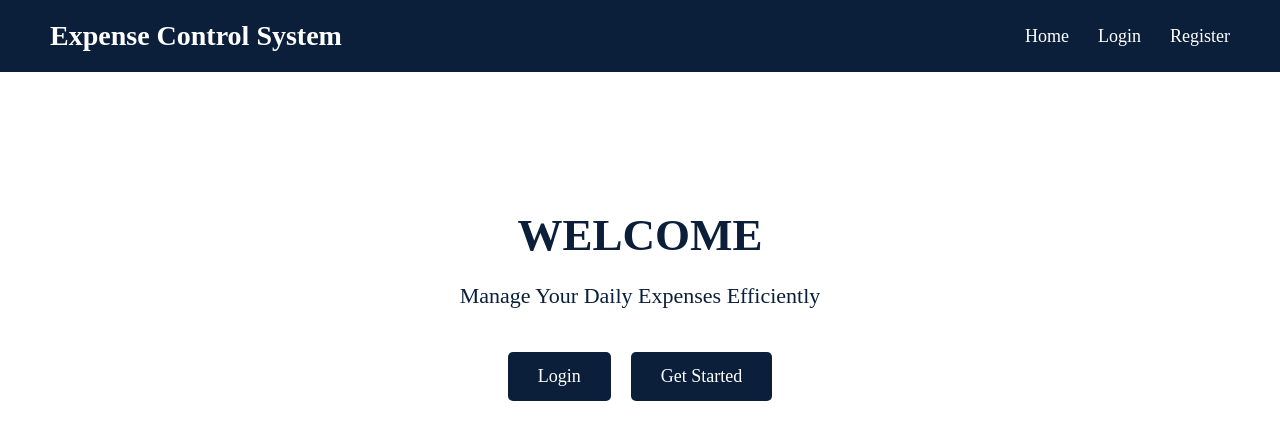
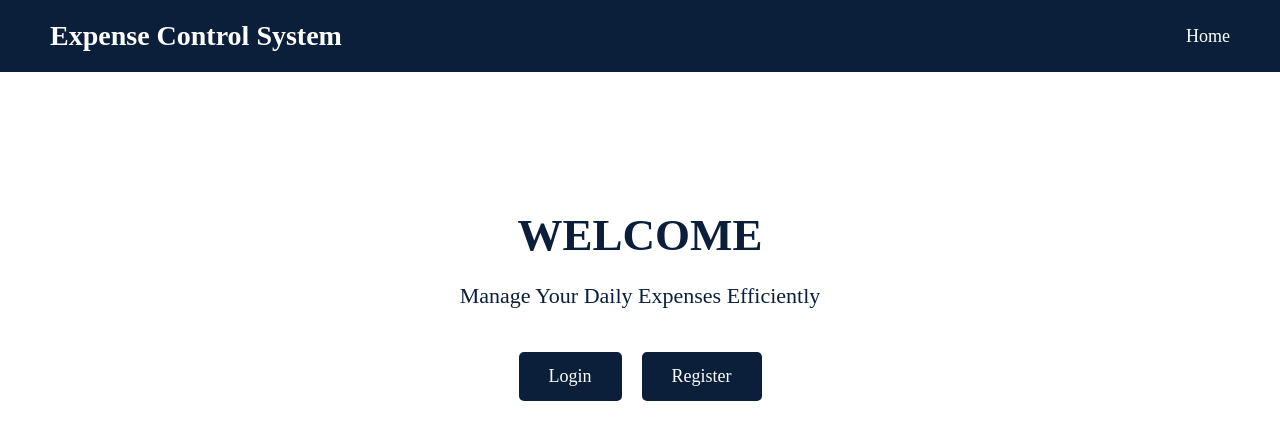
Before and after one commit to msuvetha96-hub/expense-control-system., a Flask app: page / in a window 1280 px wide. Shown: the top 440 px of the page. Run offline with Flask 3, Linux system fonts and the light colour scheme.

Commit message:
Update navigation links in index.html

```diff
--- a/templates/index.html
+++ b/templates/index.html
@@ -78,8 +78,7 @@
 
     <nav>
         <a href="{{ url_for('home') }}">Home</a>
-        <a href="{{ url_for('login') }}">Login</a>
-        <a href="{{ url_for('register') }}">Register</a>
+
     </nav>
 </header>
 
@@ -91,7 +90,7 @@
 
     <a href="{{ url_for('login') }}" class="button">Login</a>
 
-    <a href="{{ url_for('register') }}" class="button">Get Started</a>
+    <a href="{{ url_for('register') }}" class="button">Register</a>
 
 </section>
 
```
